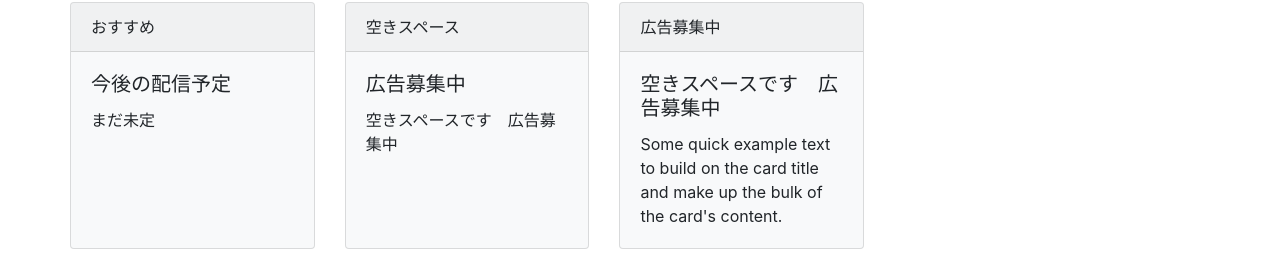
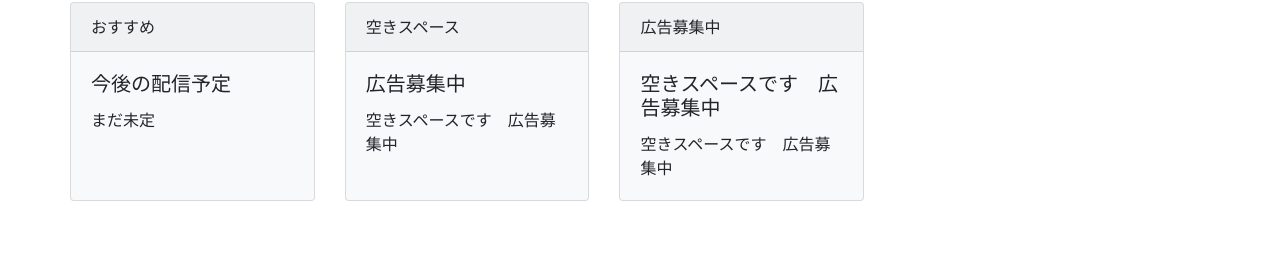
Before and after one commit to ituyama/profile, a plain HTML site: page haisin.html in a window 1280 px wide. Shown: the part 750-1015 px from the top of the page. After the commit the page ends 967 px from the top, so only its background shows below. Drawn offline with nearby package versions, Linux system fonts and the light colour scheme.

Commit message:
Update haisin.html

```diff
--- a/haisin.html
+++ b/haisin.html
@@ -96,7 +96,7 @@
           <div class="card-header">広告募集中</div>
           <div class="card-body">
             <h5 class="card-title">空きスペースです　広告募集中</h5>
-            <p class="card-text">Some quick example text to build on the card title and make up the bulk of the card's content.</p>
+            <p class="card-text">空きスペースです　広告募集中</p>
           </div>
         </div>
       </div>
```
